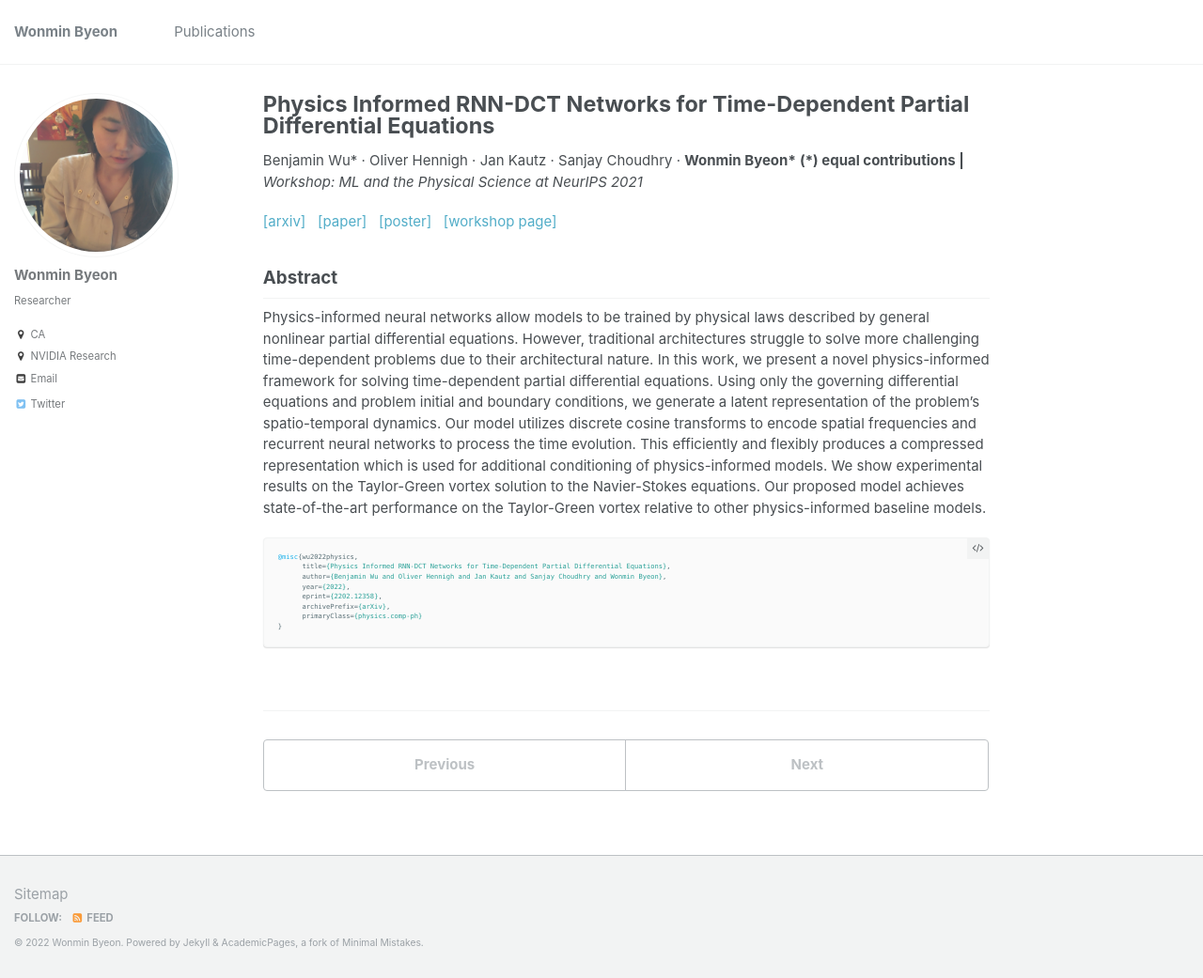
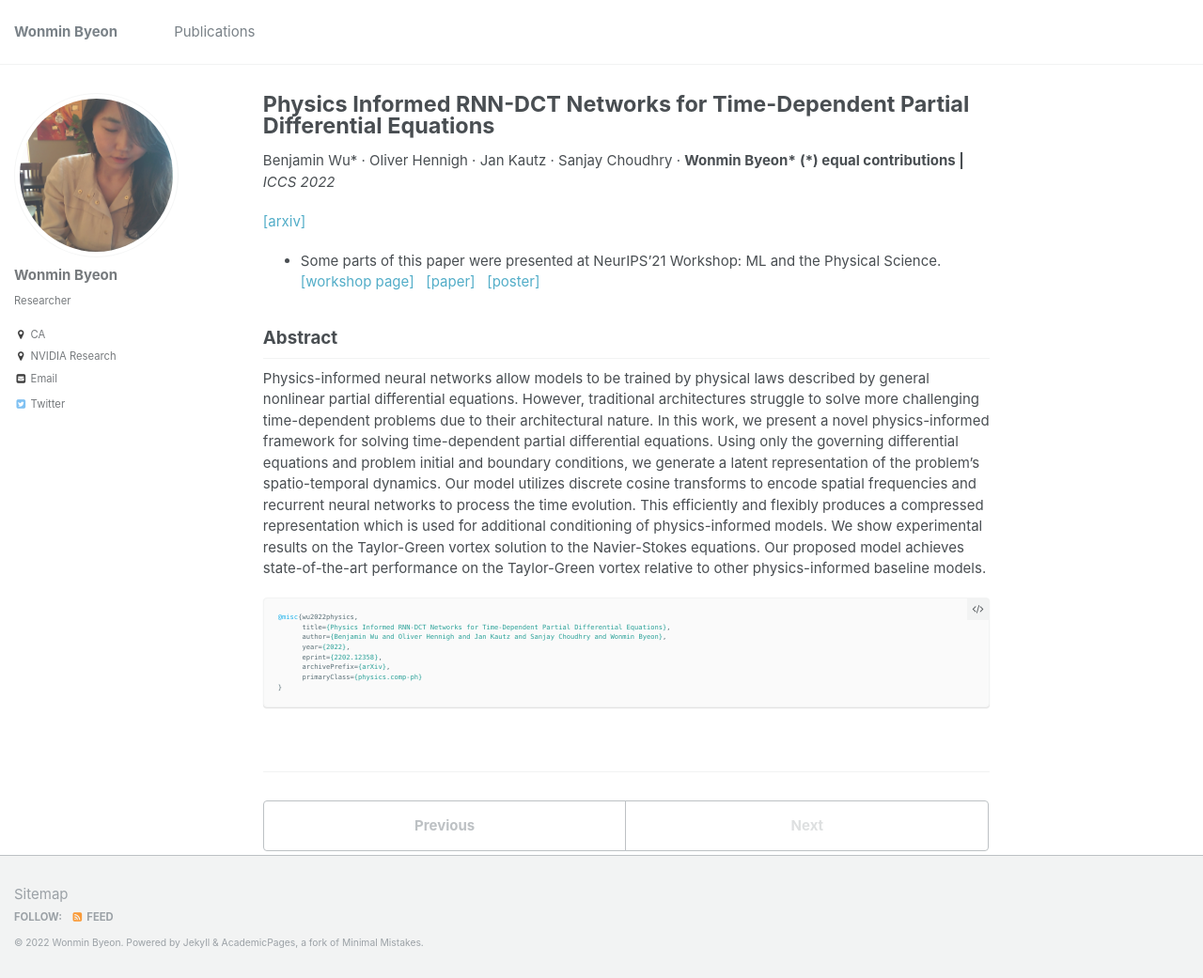
Before and after one commit to wonmin-byeon/wonmin-byeon.github.io, a Jekyll site: the page built from _publications/2022-rnndct.md, in a window 1280 px wide and 1041 px high. Shown: the whole window at 94% size. Built offline with Jekyll 4.4.1, drawn with Linux system fonts in a browser that asks for light colours.

Commit message:
add iccs paper

```diff
--- a/_publications/2021-rnndct.md
+++ b/_publications/2022-rnndct.md
@@ -1,17 +1,18 @@
 ---
 title: "Physics Informed RNN-DCT Networks for Time-Dependent Partial Differential Equations"
 collection: publications
-permalink: /publication/2021-rnndct
-date: 2021-12-13
-year: '2021'
-venue: 'Conference on Neural Information Processing Systems (NeurIPS)'
-citation: 'Benjamin Wu* · Oliver Hennigh · Jan Kautz · Sanjay Choudhry · <b>Wonmin Byeon*</b> <b> (*) equal contributions </b> <b>|</b> <i>Workshop: ML and the Physical Science at NeurIPS 2021</i> '
+permalink: /publication/2022-rnndct
+date: 2022-03-23
+year: '2022'
+venue: 'ICCS'
+citation: 'Benjamin Wu* · Oliver Hennigh · Jan Kautz · Sanjay Choudhry · <b>Wonmin Byeon*</b> <b> (*) equal contributions </b> <b>|</b> <i>ICCS 2022</i> '
 paperurl: 'https://ml4physicalsciences.github.io/2021/files/NeurIPS_ML4PS_2021_121.pdf'
 ---
 [[arxiv]](https://arxiv.org/abs/2202.12358) &nbsp;
+
+* Some parts of this paper were presented at NeurIPS'21 Workshop: ML and the Physical Science. [[workshop page]](https://ml4physicalsciences.github.io/2021/) &nbsp;
 [[paper]](https://ml4physicalsciences.github.io/2021/files/NeurIPS_ML4PS_2021_121.pdf) &nbsp;
 [[poster]](https://ml4physicalsciences.github.io/2021/files/NeurIPS_ML4PS_2021_121_poster.png) &nbsp;
-[[workshop page]](https://ml4physicalsciences.github.io/2021/)
 
 
 ## Abstract
```
